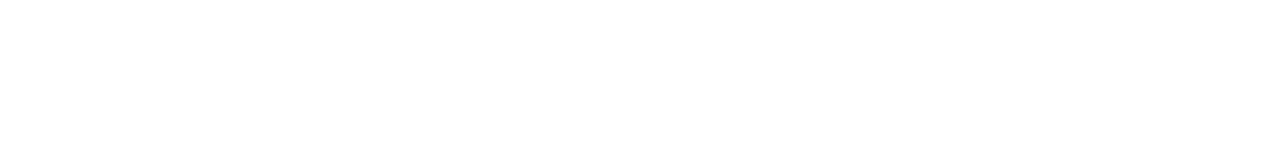
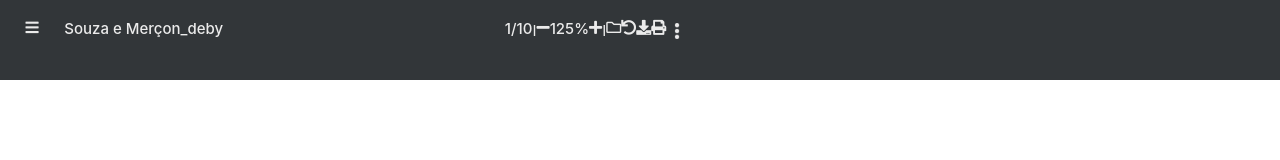
Before and after one commit to senacrs-emti/2023-1M-conexoes-G1, a plain HTML site: page artigo/index.html in a window 1280 px wide. Drawn offline with nearby package versions, Linux system fonts and the light colour scheme.

Commit message:
inicio do header

```diff
--- a/artigo/index.html
+++ b/artigo/index.html
@@ -8,10 +8,37 @@
     <!-- Bootstrap CSS -->
     <link rel="stylesheet" href="https://cdn.jsdelivr.net/npm/bootstrap@4.6.2/dist/css/bootstrap.min.css" integrity="sha384-xOolHFLEh07PJGoPkLv1IbcEPTNtaed2xpHsD9ESMhqIYd0nLMwNLD69Npy4HI+N" crossorigin="anonymous">
     <link rel="stylesheet" href="./style.css">
+    <link rel="stylesheet" href="style.css">
+    <link rel="stylesheet" href="https://cdnjs.cloudflare.com/ajax/libs/font-awesome/5.15.3/css/all.min.css">
     <title>artigo-html</title>
   </head>
   <body>
-    <header>
+    <header class="row">
+      <div id="header" class="col-lg-12 col-sm-12">
+        <div class="icons">
+          <a href="#" id="bars" class="fas fa-bars"></a>
+        </div>
+        <h1>Souza e Merçon_deby</h1>
+        <h2 id="pag">1/10</h2>
+        <p>I</p>
+        <div class="icons">
+          <a href="#" class="fas fa-minus"></a>
+        </div>
+        <h3>125%</h3>
+        <div class="icons">
+          <a href="#" class="	fas fa-plus"></a>
+        </div>
+        <p>I</p>
+        <div class="icons">
+          <a href="#" class="	far fa-folder"></a>
+          <a href="#" class="	fas fa-undo"></a>
+          <a href="#" class="fas fa-download"></a>
+          <a href="#" class="fas fa-print"></a>
+        </div>
+        <img src="icon.png" alt="">
+
+      </div>
+
 
     </header>
     <main>
--- a/artigo/style.css
+++ b/artigo/style.css
@@ -0,0 +1,28 @@
+#header{
+    width: 100%;
+    height: 10vh;
+    background-color: #323639;
+}
+header h1, p, h2, h3{
+    float: left;
+    font-size: 15px;
+    color: #EBEBEB;
+}
+header h1, p, h2, img, h3, a{
+    margin-top: 20px;
+}
+.icons a{
+    color: #EBEBEB;
+    float: left;
+    font-size: 15px;
+}
+header img{
+    width: 22px;
+}
+header #bars, h1{
+    margin-left: 2vw;
+}
+
+header #pag{
+    margin-left: 22vw;
+}
```
Also changed, not shown: artigo/icon.png (added).
